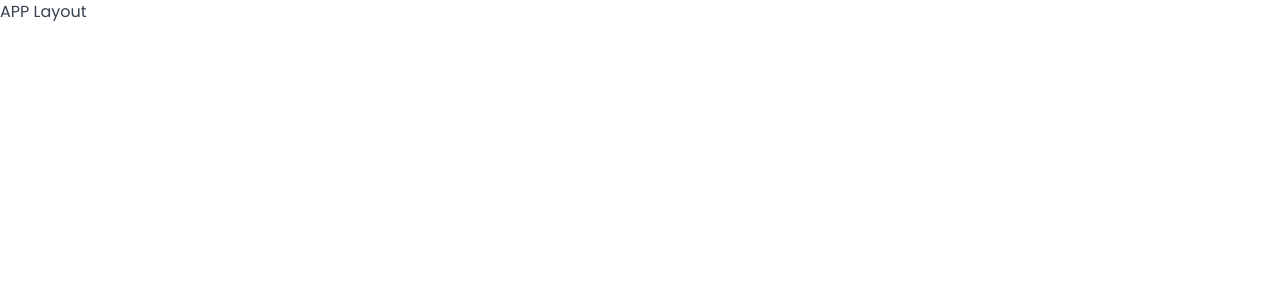
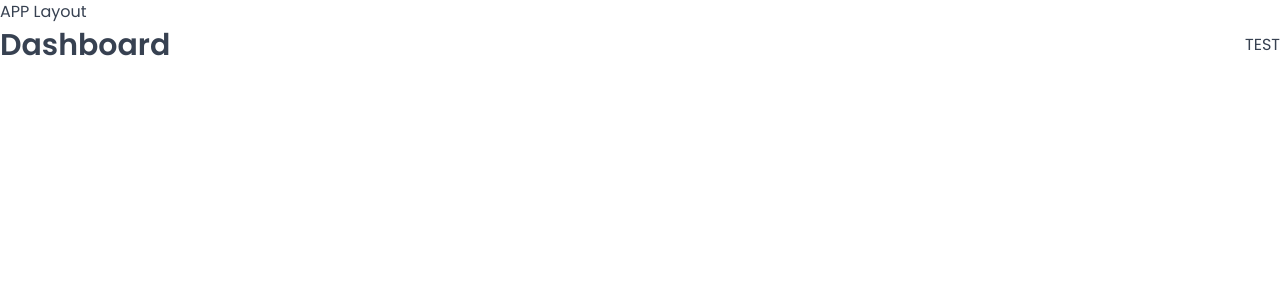
Before and after one commit to SunpreetSandhu/personal-training, a React (Vite) app: page /dashboard in a window 1280 px wide. Shown: the top 300 px of the page. Built offline with nearby package versions, Linux system fonts and the light colour scheme; a web font is replaced by a local one.

Commit message:
added outlet to applayout to render children

```diff
--- a/src/ui/AppLayout.jsx
+++ b/src/ui/AppLayout.jsx
@@ -1,7 +1,9 @@
+import { Outlet } from "react-router-dom";
 function AppLayout() {
   return (
     <div>
       <p>APP Layout</p>
+      <Outlet />
     </div>
   );
 }
```
